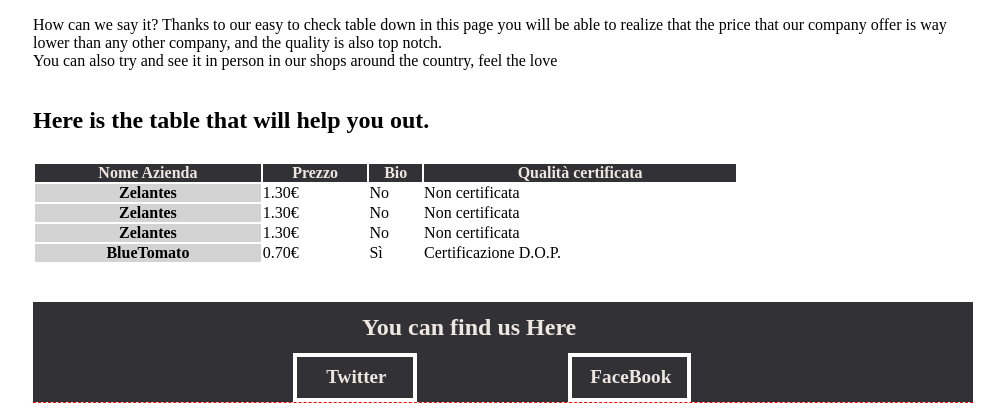
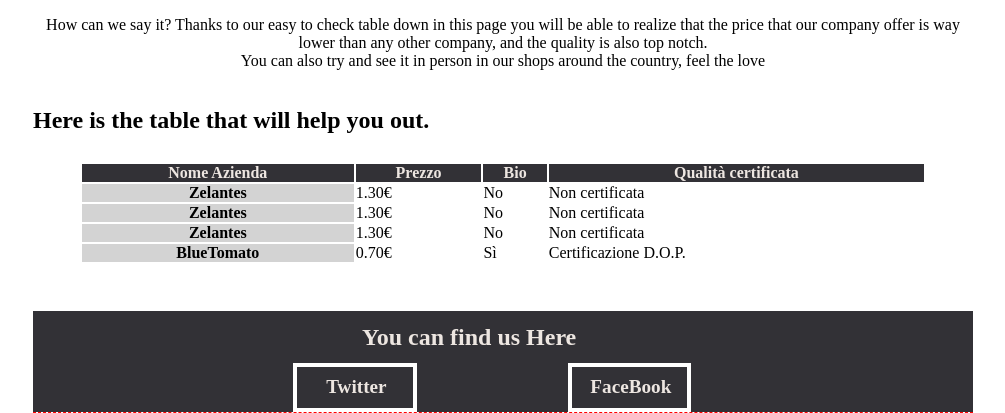
Before and after one commit to dkblue/BlueTomato, a plain HTML site: page index.html in a window 1280 px wide. Shown: the part 498-911 px from the top of the page, without its empty margins (137-1142 px from the left). Drawn offline with Linux system fonts and the light colour scheme.

Commit message:
ingrandito testo ancora e table

```diff
--- a/css/main.css
+++ b/css/main.css
@@ -118,6 +118,7 @@ article {
     margin-top: 2%;
     font-size: 1em;
     margin-bottom: 4%;
+    text-align: center;
 }
 
 
@@ -128,8 +129,10 @@ TABLE
 #table table {
 
    padding-top: 3%;
-    width: 75%;
+    width: 90%;
     margin-bottom: 4%;
+    margin: 0 auto;
+    margin-bottom: 5%;
 
 }
 
```
